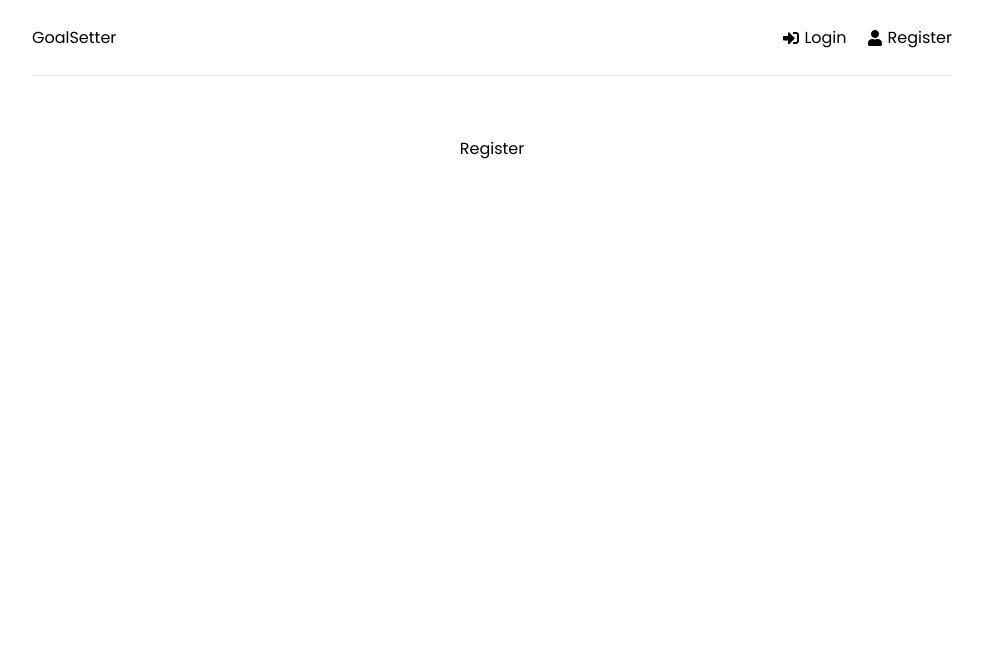
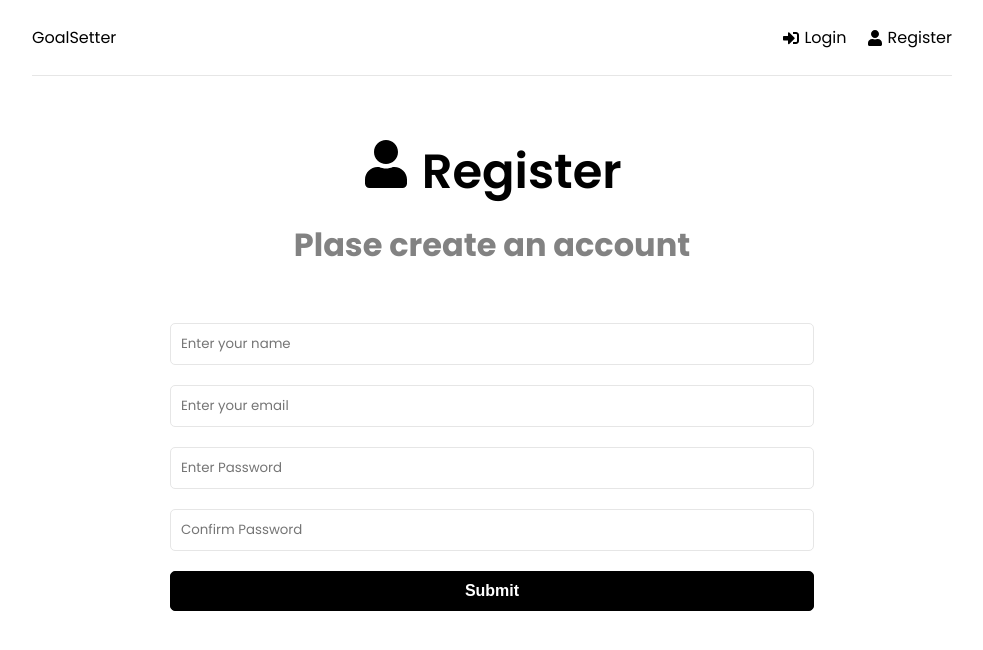
Before and after one commit to meisabikumar/MERN-goal-setter-app-traversy, a React (Create React App) app in the folder frontend/: page /register in a window 1280 px wide. Shown: the top 650 px of the page, without its empty margins (148-1131 px from the left). Built offline with nearby package versions, Linux system fonts and the light colour scheme.

Commit message:
Update Register.jsx

```diff
--- a/frontend/src/pages/Register.jsx
+++ b/frontend/src/pages/Register.jsx
@@ -1,5 +1,75 @@
+import { useState, useEffect } from "react";
+import { FaUser } from "react-icons/fa";
+
 function Register() {
-  return <div>Register</div>;
+  const [formData, setFormData] = useState({
+    name: "",
+    email: "",
+    password: "",
+    password2: "",
+  });
+
+  const { name, email, password, password2 } = formData;
+  const onChange = (e) => {
+    setFormData((prevState) => ({
+      ...prevState,
+      [e.target.name]: e.target.value,
+    }));
+  };
+
+  const onSubmit = (e) => {
+    e.preventDefault();
+  };
+
+  return (
+    <>
+      <section className="heading">
+        <h1>
+          <FaUser /> Register
+        </h1>
+        <p>Plase create an account</p>
+      </section>
+
+      <section className="form">
+        <form onSubmit={onSubmit}>
+          <div className="form-group">
+            <input type="text" className="form-control" id="name" name="name" placeholder="Enter your name" value={name} onChange={onChange} />
+          </div>
+          <div className="form-group">
+            <input type="email" className="form-control" id="email" name="email" placeholder="Enter your email" value={email} onChange={onChange} />
+          </div>
+          <div className="form-group">
+            <input
+              type="password"
+              className="form-control"
+              id="password"
+              name="password"
+              placeholder="Enter Password"
+              value={password}
+              onChange={onChange}
+            />
+          </div>
+          <div className="form-group">
+            <input
+              type="password"
+              className="form-control"
+              id="password2"
+              name="password2"
+              placeholder="Confirm Password"
+              value={password2}
+              onChange={onChange}
+            />
+          </div>
+
+          <div className="form-group">
+            <button type="submit" className="btn btn-block">
+              Submit
+            </button>
+          </div>
+        </form>
+      </section>
+    </>
+  );
 }
 
 export default Register;
```
